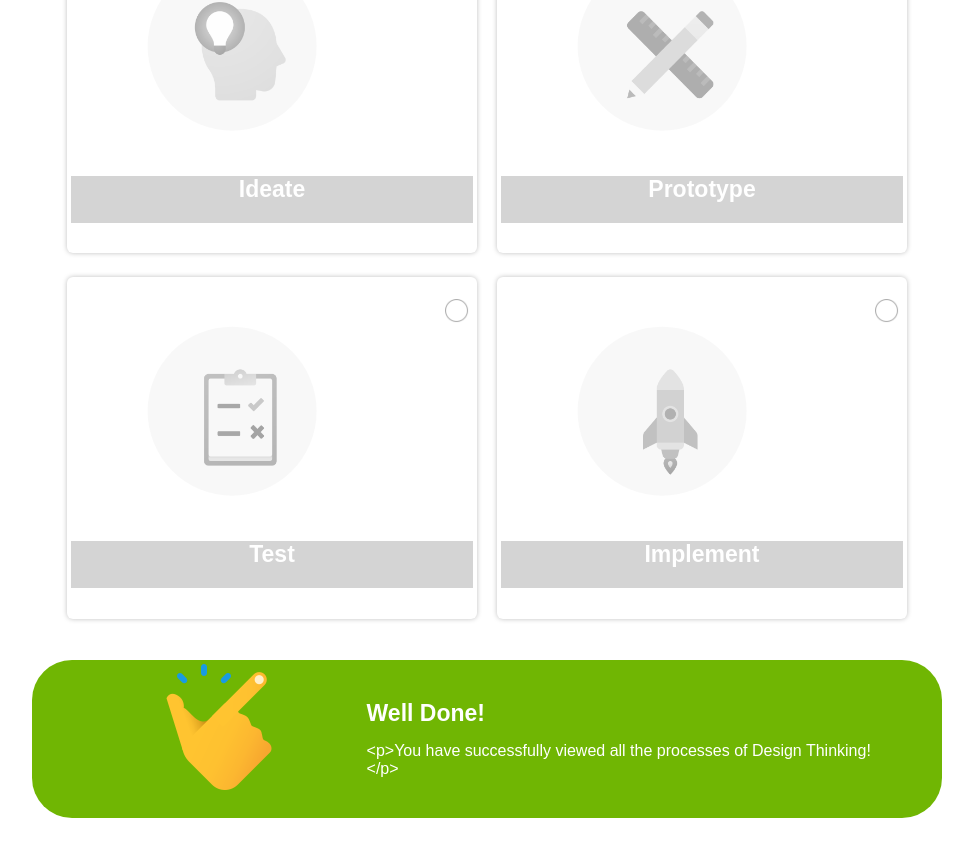
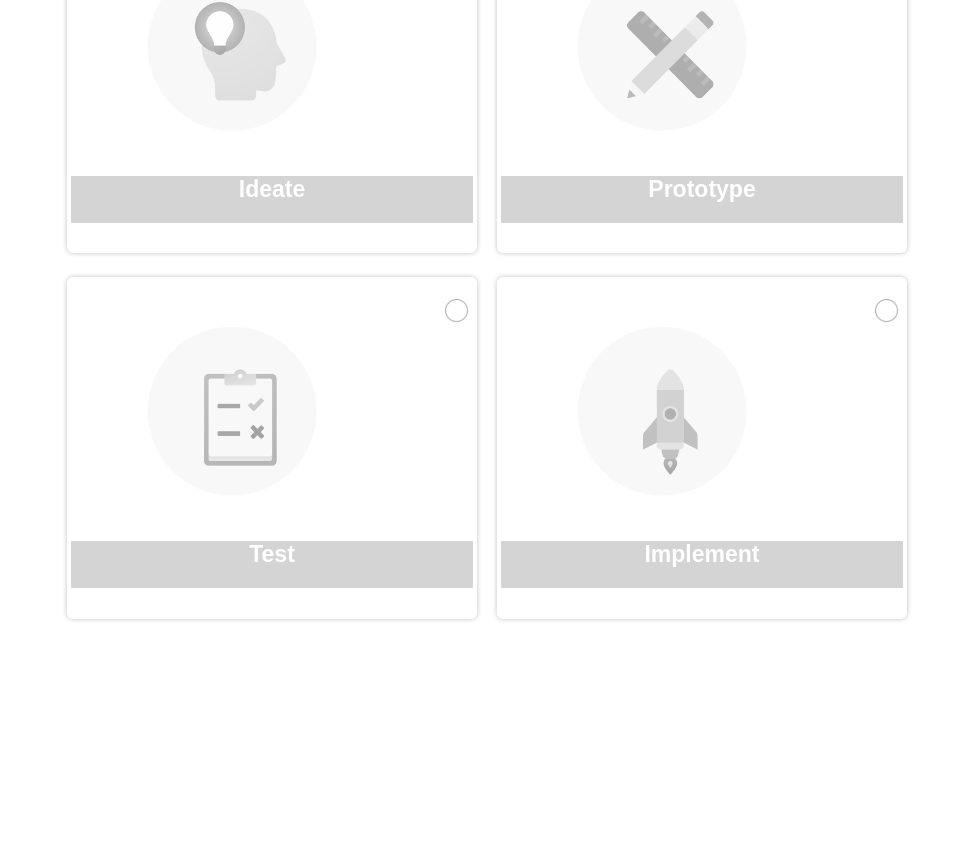
Before and after one commit to markmarzan22/guroo_producer_solution, a React (Create React App) app: page / in a window 1280 px wide. Shown: the part 732-1579 px from the top of the page, without its empty margins (153-1126 px from the left). Built offline with nearby package versions, Linux system fonts and the light colour scheme.

Commit message:
Add checking on the complete property

```diff
--- a/src/components/features/FlipCards/FlipCards.js
+++ b/src/components/features/FlipCards/FlipCards.js
@@ -7,7 +7,6 @@ const FlipCards = ({ cards, onAllCardsComplete }) => {
     // copy and extend the data provided by JSON file
     useEffect(() => {
         const extendedData = cards.map((card, i) => {
-            console.log(card);
             return {
                 ...card,
                 disabled: i === 0 ? false : true, // !!TODO: Add logic so only the first card is enabled by default
@@ -20,9 +19,9 @@ const FlipCards = ({ cards, onAllCardsComplete }) => {
     // add logic to check all cards complete after every interaction
     useEffect(() => {
         if (!cardData.length) return;
-
         // !!TODO: Add logic to check if all cards are complete after every interaction
         //ADD CODE HERE....
+        cardData.filter((el) => el.completed).length === cardData.length && onAllCardsComplete();
     }, [cardData, onAllCardsComplete]);
 
     // complete card after flip and unlock next card
--- a/src/pages/DesignThinking/DesignThinking.js
+++ b/src/pages/DesignThinking/DesignThinking.js
@@ -7,7 +7,7 @@ import Banner from '../../components/features/Banner/Banner';
 
 const DesignThinking = ({ data, isLoading, setLoading }) => {
     const [wrapper, imagesLoaded] = useAllImagesLoaded();
-    const [allCardsComplete, setAllCardsComplete] = useState(true); // !!TODO: Change initial value to false
+    const [allCardsComplete, setAllCardsComplete] = useState(false); // !!TODO: Change initial value to false
 
     useEffect(() => {
         if (imagesLoaded) setLoading(false);
```
